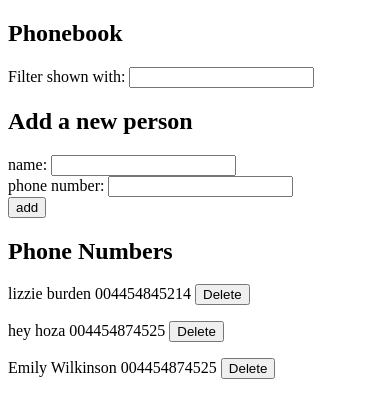
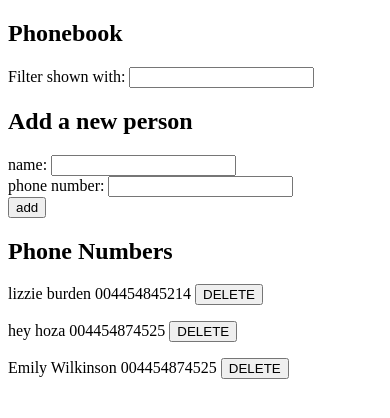
Before and after one commit to yslaoui/firstInversionOfControl, a React (Create React App) app in the folder react/exercices/part2/phonebook/: page / in a window 390 px wide. Shown: the top 418 px of the page. Built offline with nearby package versions, Linux system fonts and the light colour scheme; data requests are answered from the project's data file.

Commit message:
phoneBook app. Making the page re-render immediately after user deletes a resource. To do This I create a component for every single person so that the button and the map are inside the render, which allows the handler to access the state and hence re-render the page

```diff
--- a/react/exercices/part2/phonebook/src/App.js
+++ b/react/exercices/part2/phonebook/src/App.js
@@ -32,16 +32,14 @@ const PersonForm = (props) => {
 
 // TODO extract a component that renders all people from the phonebook
 const Persons = (props) => {
-
-
   const deleteSubmit = (id) => {
     const resourceURL = `http://localhost:3001/persons/${id}`
     const resourceToDelete = props.showPerson.find((x)=>x.id==id)
     if (window.confirm(`Delete ${resourceToDelete.name} ?`)) {
-      axios.delete(resourceURL)
+      axios
+        .delete(resourceURL)
     }
   }
-
 
   return (
     <div>
@@ -56,7 +54,13 @@ const Persons = (props) => {
   )
 }
 
-
+const SinglePerson = (props) => {
+  return(
+    <div>
+      <p> {props.name} {props.number} <button type='submit' onClick={props.onclick}>DELETE</button> </p>
+    </div>
+  )
+}
 
 const App = () => {
 
@@ -114,6 +118,15 @@ const App = () => {
 
   const showPerson = persons.filter(x => x.name.toLocaleLowerCase().includes(filter.toLocaleLowerCase()))
 
+  const deleteSubmit = (id) => {
+    const resourceURL = `http://localhost:3001/persons/${id}`
+    const resourceToDelete = showPerson.find((x)=>x.id==id)
+    if (window.confirm(`Delete ${resourceToDelete.name} ?`)) {
+      axios
+        .delete(resourceURL)
+        .then(()=>setPersons(persons.filter((x)=>x.id !== id)))
+    }
+  }
 
 
   // RENDERING
@@ -126,7 +139,10 @@ const App = () => {
       <PersonForm handleSubmit={handleSubmit} newName={newName} changeName={changeName} newPhoneNumber={newPhoneNumber} changePhoneNumber={changePhoneNumber} />
 
       <h2>Phone Numbers</h2>
-      <Persons showPerson={showPerson} />
+      {showPerson.map( x=>
+        <SinglePerson key={x.id} name={x.name} number={x.number} onclick={()=>deleteSubmit(x.id)} />
+
+      )}
     </div>
 
   )
```
